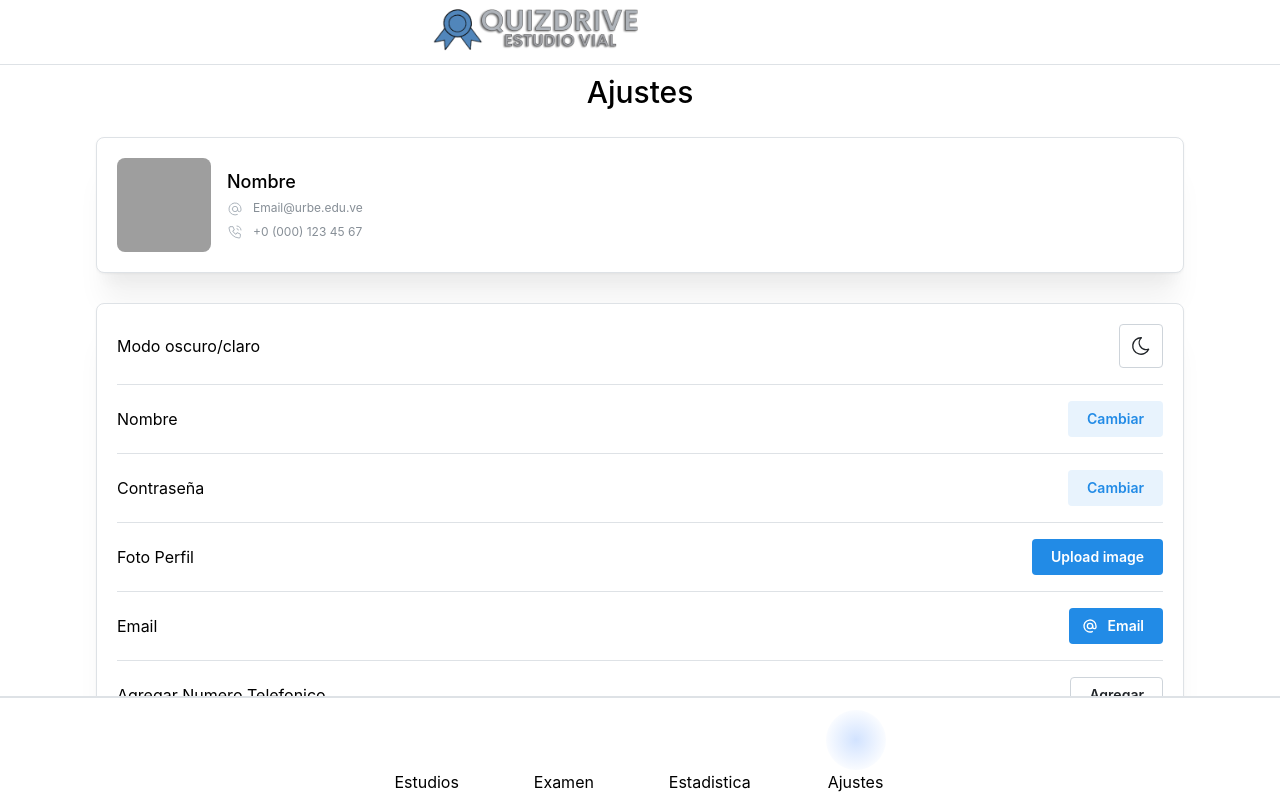
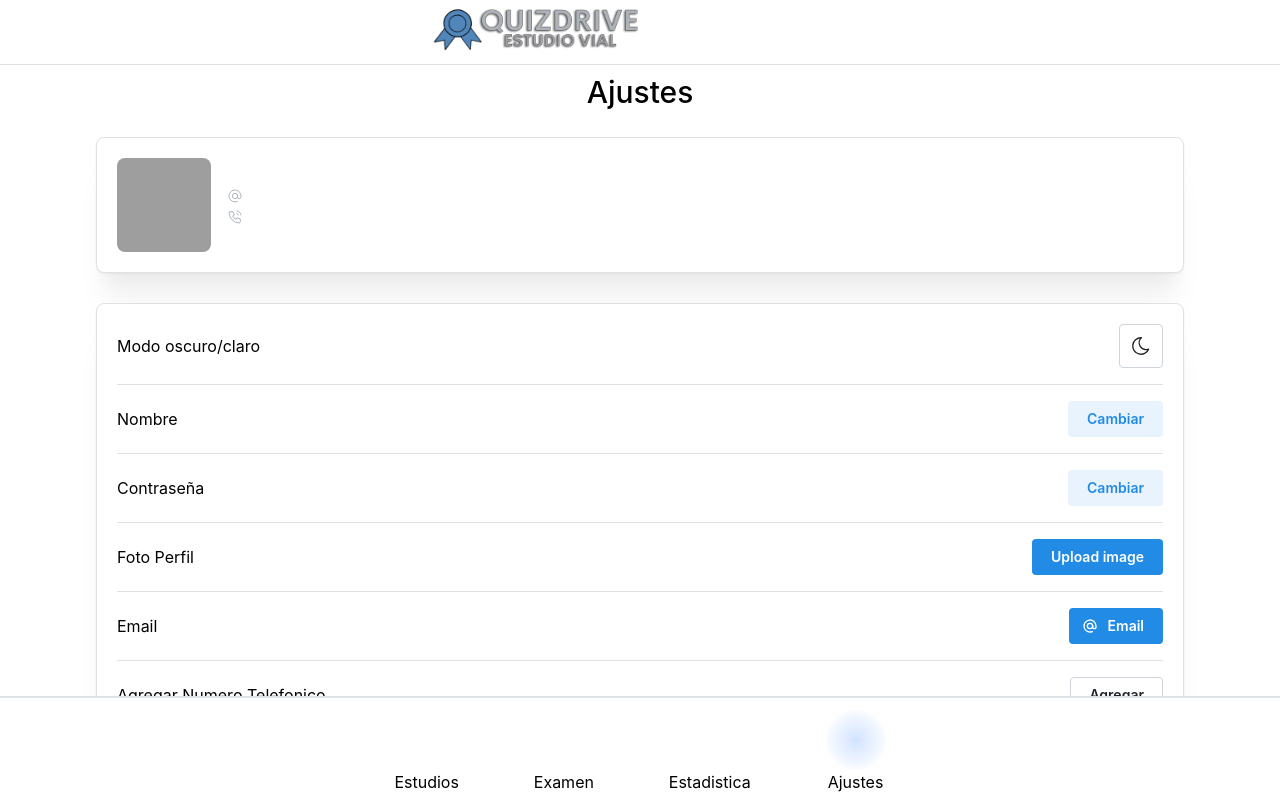
Before and after one commit to tesis-parte-3/frontend, a React (Vite) app: page /Ajustes in a window 1280 px wide. Built offline with nearby package versions, Linux system fonts and the light colour scheme; grey boxes are pictures that could not be loaded; some icons are missing.

Commit message:
Funcionable el miniperfil de ajustes con localstorage

```diff
--- a/src/components/Userinfo.init/UserInfoIcons.tsx
+++ b/src/components/Userinfo.init/UserInfoIcons.tsx
@@ -1,8 +1,31 @@
 import { Avatar, Text, Group } from '@mantine/core';
 import { IconPhoneCall, IconAt } from '@tabler/icons-react';
 import classes from './UserInfoIcons.module.css';
+import { useState, useEffect } from 'react';
 
 function UserInfoIcons() {
+
+    const [phoneNumber, setPhoneNumber] = useState('');
+    const [name, setName] = useState('');
+    const [email, setEmail] = useState('');
+    useEffect(() => {
+        const storedPhoneNumber = localStorage.getItem('phoneNumber');
+        const storedName = localStorage.getItem('name');
+        const storedEmail = localStorage.getItem('email');
+
+        if (storedPhoneNumber) {
+            setPhoneNumber(storedPhoneNumber);
+        }
+
+        if (storedName) {
+            setName(storedName);
+        }
+
+        if (storedEmail) {
+            setEmail(storedEmail);
+        }
+    }, []);
+
     return (
         <div>
             <Group wrap="nowrap">
@@ -15,20 +38,20 @@ function UserInfoIcons() {
 
 
                     <Text fz="lg" fw={500} className={classes.name}>
-                        Nombre
+                        {name}
                     </Text>
 
                     <Group wrap="nowrap" gap={10} mt={3}>
                         <IconAt stroke={1.5} size="1rem" className={classes.icon} />
                         <Text fz="xs" c="dimmed">
-                            Email@urbe.edu.ve
+                            {email}
                         </Text>
                     </Group>
 
                     <Group wrap="nowrap" gap={10} mt={5}>
                         <IconPhoneCall stroke={1.5} size="1rem" className={classes.icon} />
                         <Text fz="xs" c="dimmed">
-                            +0 (000) 123 45 67
+                            {phoneNumber}
                         </Text>
                     </Group>
                 </div>
```
